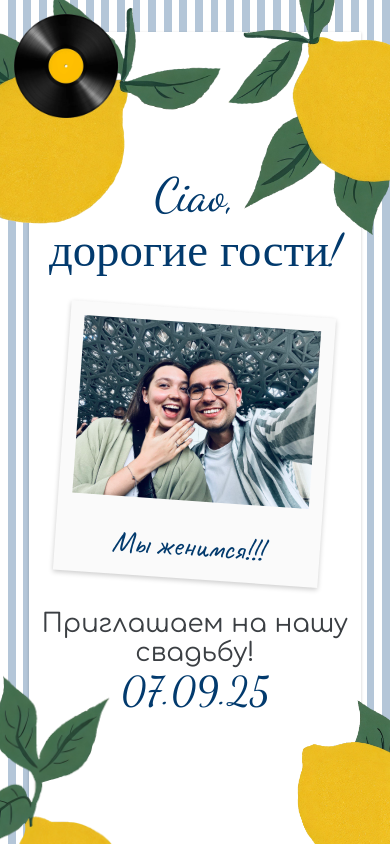
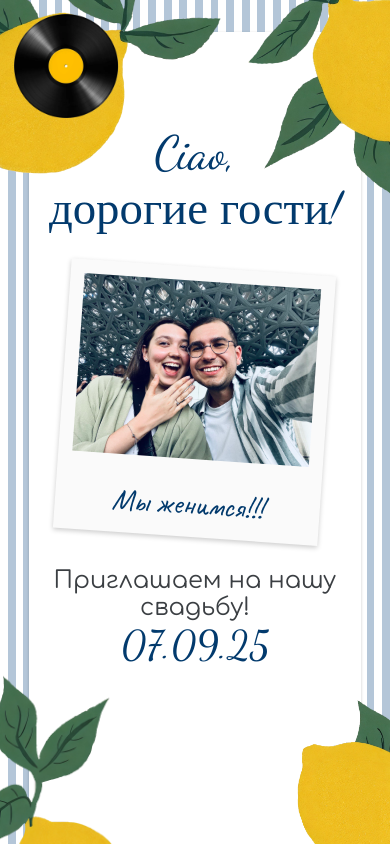
Before and after one commit to sockolovzhe/invitation, a Vue app: page /#/1 in a window 390 px wide. Shown: the top 844 px of the page. Built offline with nearby package versions, Linux system fonts and the light colour scheme.

Commit message:
in process

```diff
--- a/src/components/Title.vue
+++ b/src/components/Title.vue
@@ -53,7 +53,7 @@ const guestName = computed(() => {
   text-align: center;
 
   @media (max-width: 768px) {
-    padding-top: 16vh;
+    padding-top: 11vh;
   }
 }
 
@@ -71,7 +71,7 @@ const guestName = computed(() => {
   }
   @media (max-width: 900px) {
     margin-top: 30px;
-    font-size: 26px;
+    font-size: 24px;
   }
 }
 
@@ -153,15 +153,20 @@ const guestName = computed(() => {
   }
   @media (max-width: 768px) {
     width: 80%;
-    top: -50px;
+    top: -140px;
   }
   @media (max-width: 650px) {
     width: 90%;
-    top: -50px;
+    top: -160px;
     left: -130px;
+  }
+  @media (max-width: 550px) {
+    width: 90%;
+    top: -120px;
   }
   @media (max-width: 450px) {
     width: 100%;
+    top: -100px;
   }
 }
 
@@ -174,20 +179,20 @@ const guestName = computed(() => {
     transform: rotate(270deg);
     width: 65%;
     top: -110px;
-    right: -150px;
+    right: -170px;
   }
   @media (max-width: 768px) {
     width: 80%;
-    top: -80px;
+    top: -160px;
   }
   @media (max-width: 550px) {
     width: 90%;
-    top: -80px;
+    top: -120px;
   }
   @media (max-width: 450px) {
     width: 90%;
-    top: -50px;
-    right: -120px;
+    top: -90px;
+    right: -140px;
   }
 }
 
```
